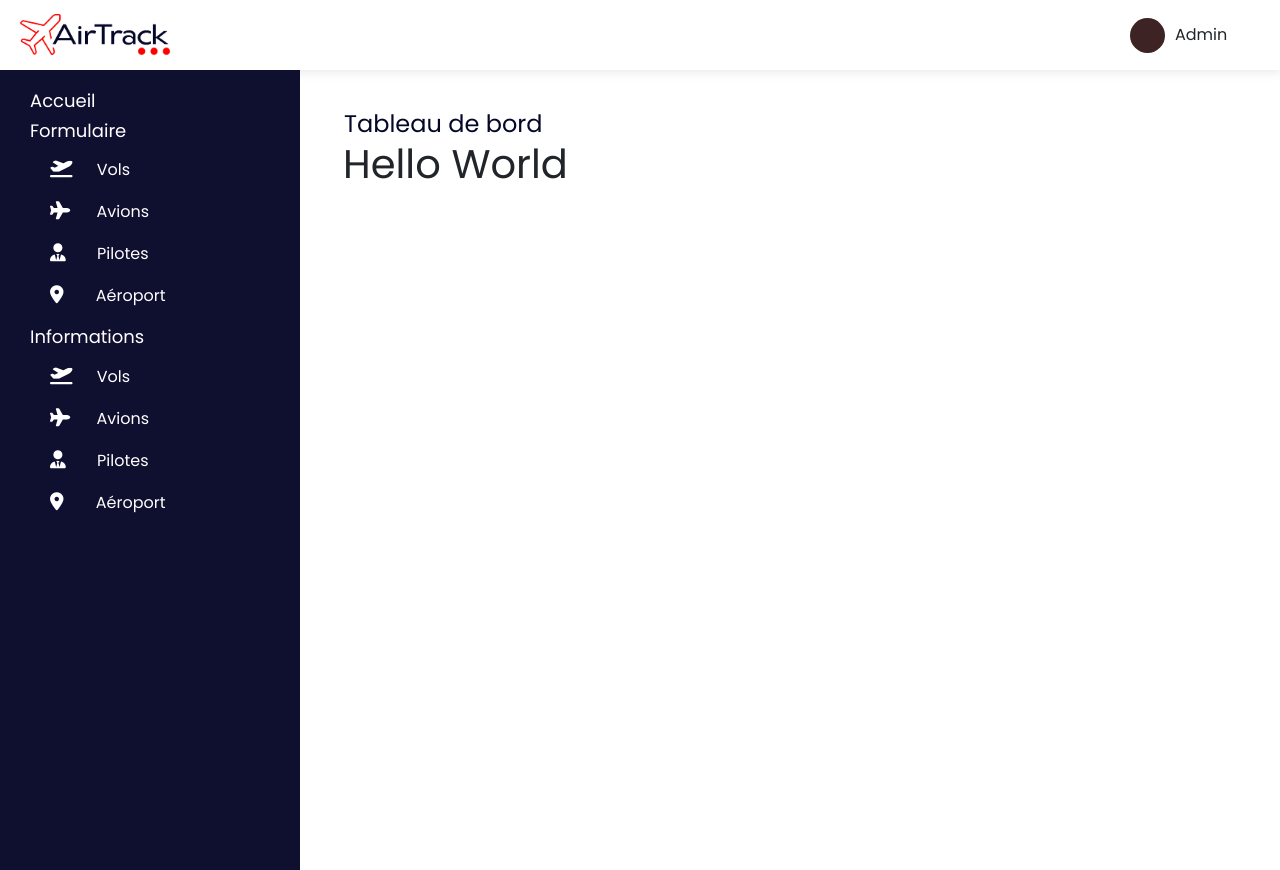
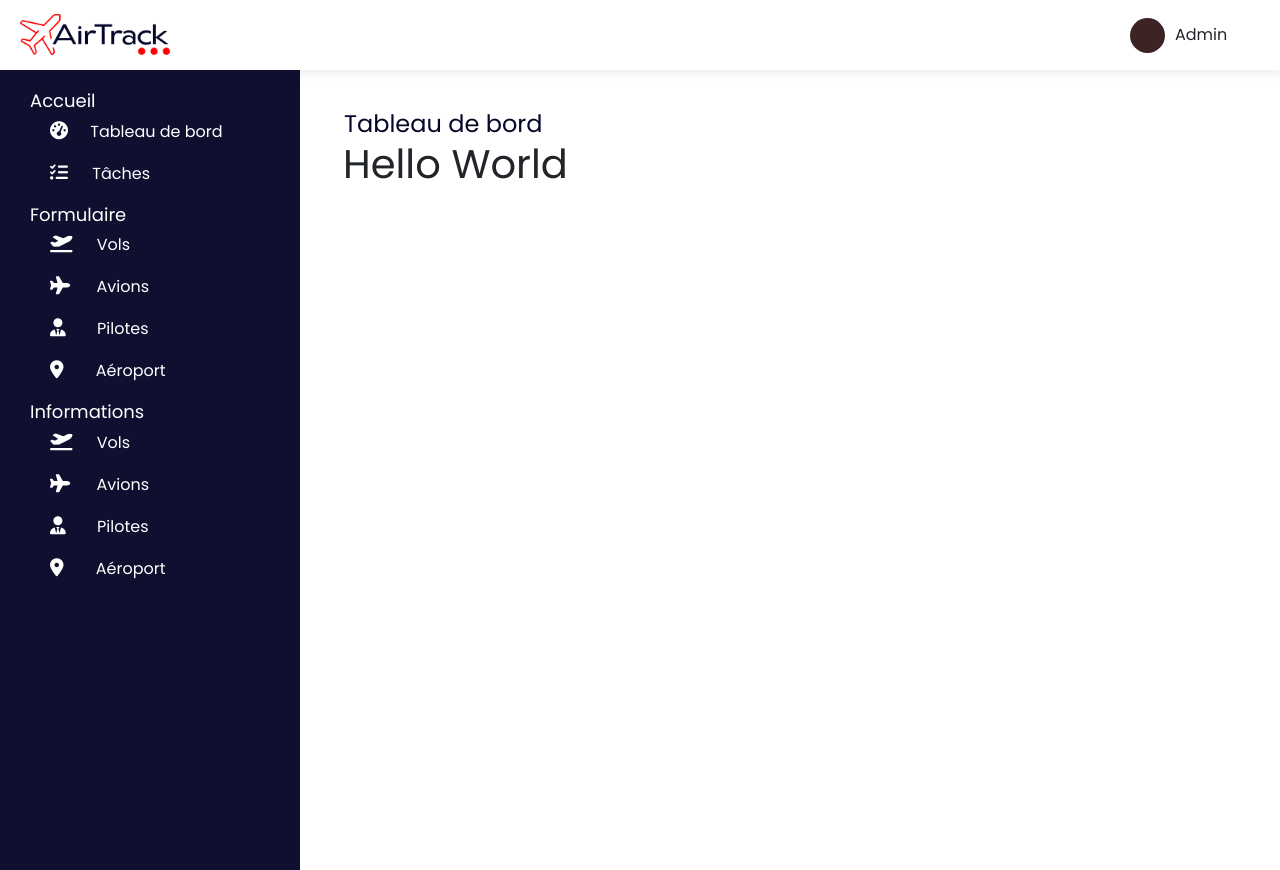
Before and after one commit to KiSEiGitHub/AirTrack, a PHP site: page /index.php in a window 1280 px wide. Run offline with PHP 8.4, Linux system fonts and the light colour scheme.

Commit message:
feat(index) : ajout du block accueil

```diff
--- a/index.php
+++ b/index.php
@@ -46,6 +46,18 @@ require_once('./fonction/LinkFunction.php');
     <!-- Right Bar menu blue -->
     <div class="RightBar">
         <h4 class="font-regular-white">Accueil</h4>
+        <div class="block">
+            <div>
+                <div class="sous-block">
+                    <i class="fas fa-tachometer-alt iconSpacing"></i>
+                    <a href="index.php?page=0" style="position: relative; left: -2px">Tableau de bord</a>
+                </div>
+                <div class="sous-block">
+                    <i class="fas fa-tasks iconSpacing"></i>
+                    <a href="index.php?page=1">Tâches</a>
+                </div>
+            </div>
+        </div>
         <h4 class="font-regular-white">Formulaire</h4>
         <div class="block">
             <div>
@@ -95,11 +107,11 @@ require_once('./fonction/LinkFunction.php');
     <div class="mainBlock">
         <div class="Sous-Main-Block">
             <?php
-                if(isset($_GET['page'])){
-                    LinkFunction($_GET['page']);
-                } else {
-                    LinkFunction(0);
-                }
+            if (isset($_GET['page'])) {
+                LinkFunction($_GET['page']);
+            } else {
+                LinkFunction(0);
+            }
             ?>
         </div>
     </div>
```
